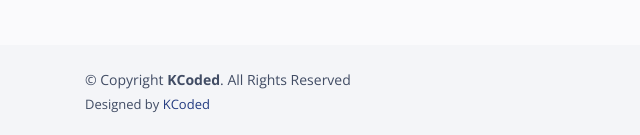
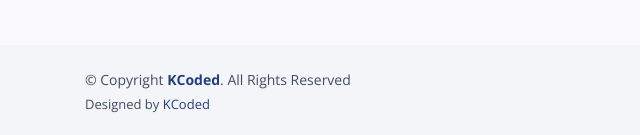
Before and after one commit to Ivannov87/razcom, a plain HTML site: page index.html in a window 1280 px wide. Shown: the part 5760-5895 px from the top of the page, 0-640 px from the left. Drawn offline with nearby package versions, Linux system fonts and the light colour scheme; a script that the page names is missing.

Commit message:
update url kcoded
add link to kcoded

```diff
--- a/index.html
+++ b/index.html
@@ -1086,7 +1086,7 @@
 
       <div class="mr-md-auto text-center text-md-left">
         <div class="copyright">
-          &copy; Copyright <strong><span>KCoded</span></strong>. All Rights Reserved
+          &copy; Copyright <strong><span><a href="https://kcoded.com">KCoded</a></span></strong>. All Rights Reserved
         </div>
         <div class="credits">
           <!-- All the links in the footer should remain intact. -->
```
Also changed, not shown: assets/img/razcom.ico (deleted).
